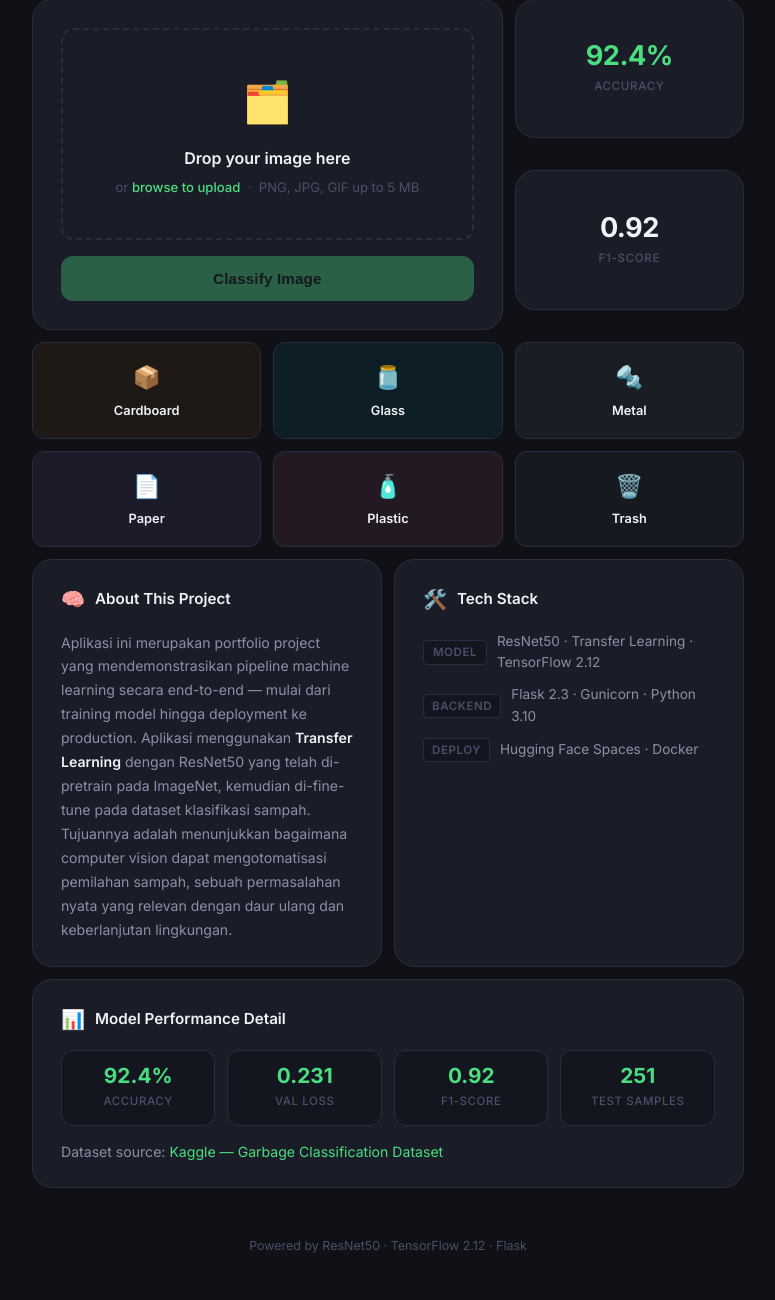
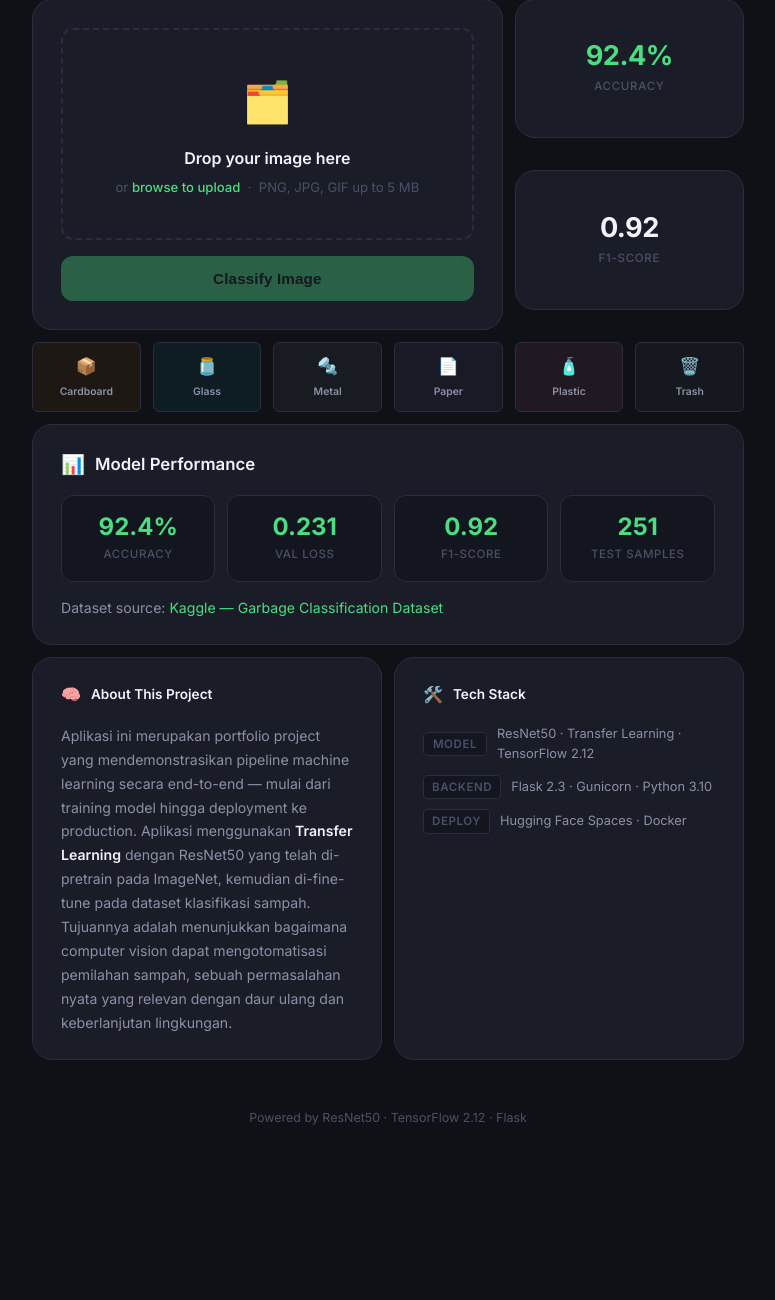
Before and after one commit to pandubashir/garbage-classification, a Flask app: page / in a window 1280 px wide. Shown: the part 232-1532 px from the top of the page, without its empty margins (252-1027 px from the left). After the commit the page ends 1357 px from the top, so only its background shows below. Run offline with Flask 3, Linux system fonts and the light colour scheme.

Commit message:
Redesign bento grid: compact category strip, featured model performance card

```diff
--- a/static/css/style.css
+++ b/static/css/style.css
@@ -580,40 +580,77 @@ body {
   margin-top: 6px;
 }
 
-/* Dataset tiles: 4/12 each, 3 per row */
-.bento-tile {
-  grid-column: span 4;
+/* Dataset strip: compact 1-row tiles, 2/12 each (6 per row) */
+.bento-tile-strip {
+  grid-column: span 2;
   background: var(--bg-card);
   border: 1px solid var(--border);
-  border-radius: var(--radius-md);
-  padding: 16px 12px;
+  border-radius: var(--radius-sm);
+  padding: 10px 6px;
   display: flex;
   flex-direction: column;
   align-items: center;
-  gap: 6px;
+  gap: 4px;
   transition: transform var(--transition), border-color var(--transition);
 }
 
-.bento-tile:hover {
+.bento-tile-strip:hover {
   transform: translateY(-2px);
   border-color: var(--border-focus);
 }
 
-.bento-tile-emoji { font-size: 1.4rem; }
+.bento-tile-strip .bento-tile-emoji { font-size: 1.05rem; }
 
-.bento-tile-label {
-  font-size: 0.8rem;
+.bento-tile-strip .bento-tile-label {
+  font-size: 0.65rem;
   font-weight: 600;
   text-transform: capitalize;
-  color: var(--text-primary);
+  color: var(--text-secondary);
+  white-space: nowrap;
 }
 
-.bento-tile.class-cardboard { background: rgba(217,119,6,0.08); }
-.bento-tile.class-glass     { background: rgba(6,182,212,0.08); }
-.bento-tile.class-metal     { background: rgba(148,163,184,0.08); }
-.bento-tile.class-paper     { background: rgba(167,139,250,0.08); }
-.bento-tile.class-plastic   { background: rgba(244,114,182,0.08); }
-.bento-tile.class-trash     { background: rgba(107,114,128,0.08); }
+.bento-tile-strip.class-cardboard { background: rgba(217,119,6,0.07); }
+.bento-tile-strip.class-glass     { background: rgba(6,182,212,0.07); }
+.bento-tile-strip.class-metal     { background: rgba(148,163,184,0.07); }
+.bento-tile-strip.class-paper     { background: rgba(167,139,250,0.07); }
+.bento-tile-strip.class-plastic   { background: rgba(244,114,182,0.07); }
+.bento-tile-strip.class-trash     { background: rgba(107,114,128,0.07); }
+
+/* Featured card — Model Performance, visually dominant */
+.bento-featured {
+  border: 1px solid rgba(74, 222, 128, 0.25);
+  background: linear-gradient(180deg, rgba(74,222,128,0.04), var(--bg-card) 60%);
+}
+
+.bento-featured .info-card-header h3 {
+  font-size: 1.05rem;
+}
+
+.bento-featured .stat-item {
+  padding: 18px 10px;
+}
+
+.bento-featured .stat-value {
+  font-size: 1.5rem;
+}
+
+/* Secondary cards — About, Tech Stack, smaller and quieter */
+.bento-secondary {
+  padding: 18px 20px;
+}
+
+.bento-secondary .info-card-header h3 {
+  font-size: 0.85rem;
+}
+
+.bento-secondary .info-icon {
+  font-size: 1rem;
+}
+
+.bento-secondary p,
+.bento-secondary .tech-item {
+  font-size: 0.8rem;
+}
 
 /* Half-width info cards: 6/12 each */
 .bento-half {
@@ -637,12 +674,15 @@ body {
   .bento-stat      { padding: 16px 10px; }
   .bento-stat-value { font-size: 1.4rem; }
 
-  .bento-tile      { grid-column: span 3; padding: 14px 10px; }
-  .bento-tile-emoji { font-size: 1.2rem; }
-  .bento-tile-label { font-size: 0.74rem; }
+  .bento-tile-strip { grid-column: span 2; padding: 8px 4px; }
+  .bento-tile-strip .bento-tile-emoji { font-size: 0.95rem; }
+  .bento-tile-strip .bento-tile-label { font-size: 0.58rem; }
 
   .bento-half      { grid-column: span 6; }
   .bento-full      { grid-column: span 6; }
+
+  .bento-featured .stats-grid { grid-template-columns: repeat(2, 1fr); }
+  .bento-featured .stat-value { font-size: 1.25rem; }
 }
 
 @media (max-width: 380px) {
--- a/templates/index.html
+++ b/templates/index.html
@@ -152,65 +152,37 @@
   </div>
   {% endif %}
 
-  <!-- ── Dataset Classes (bento: 6 small tiles) ──────────────────────────────── -->
-  <div class="bento-tile class-cardboard">
+  <!-- ── Dataset Classes (bento: compact strip, 1 row) ───────────────────────── -->
+  <div class="bento-tile-strip class-cardboard">
     <span class="bento-tile-emoji">📦</span>
     <span class="bento-tile-label">cardboard</span>
   </div>
-  <div class="bento-tile class-glass">
+  <div class="bento-tile-strip class-glass">
     <span class="bento-tile-emoji">🫙</span>
     <span class="bento-tile-label">glass</span>
   </div>
-  <div class="bento-tile class-metal">
+  <div class="bento-tile-strip class-metal">
     <span class="bento-tile-emoji">🔩</span>
     <span class="bento-tile-label">metal</span>
   </div>
-  <div class="bento-tile class-paper">
+  <div class="bento-tile-strip class-paper">
     <span class="bento-tile-emoji">📄</span>
     <span class="bento-tile-label">paper</span>
   </div>
-  <div class="bento-tile class-plastic">
+  <div class="bento-tile-strip class-plastic">
     <span class="bento-tile-emoji">🧴</span>
     <span class="bento-tile-label">plastic</span>
   </div>
-  <div class="bento-tile class-trash">
+  <div class="bento-tile-strip class-trash">
     <span class="bento-tile-emoji">🗑️</span>
     <span class="bento-tile-label">trash</span>
   </div>
 
-  <!-- ── About (bento: half width) ─────────────────────────────────────────── -->
-  <div class="card info-card bento-half">
-    <div class="info-card-header">
-      <span class="info-icon">🧠</span>
-      <h3>About This Project</h3>
-    </div>
-    <p>
-      Aplikasi ini merupakan portfolio project yang mendemonstrasikan pipeline machine learning secara end-to-end —
-      mulai dari training model hingga deployment ke production. Aplikasi menggunakan <strong>Transfer Learning</strong>
-      dengan ResNet50 yang telah di-pretrain pada ImageNet, kemudian di-fine-tune pada dataset klasifikasi sampah.
-      Tujuannya adalah menunjukkan bagaimana computer vision dapat mengotomatisasi pemilahan sampah,
-      sebuah permasalahan nyata yang relevan dengan daur ulang dan keberlanjutan lingkungan.
-    </p>
-  </div>
-
-  <!-- ── Tech Stack (bento: half width) ────────────────────────────────────── -->
-  <div class="card info-card bento-half">
-    <div class="info-card-header">
-      <span class="info-icon">🛠️</span>
-      <h3>Tech Stack</h3>
-    </div>
-    <div class="tech-list">
-      <div class="tech-item"><span class="tech-badge">Model</span> ResNet50 · Transfer Learning · TensorFlow 2.12</div>
-      <div class="tech-item"><span class="tech-badge">Backend</span> Flask 2.3 · Gunicorn · Python 3.10</div>
-      <div class="tech-item"><span class="tech-badge">Deploy</span> Hugging Face Spaces · Docker</div>
-    </div>
-  </div>
-
-  <!-- ── Model Stats Detail (bento: full width) ──────────────────────────────── -->
-  <div class="card info-card bento-full">
+  <!-- ── Model Performance (bento: full width, featured) ─────────────────────── -->
+  <div class="card info-card bento-full bento-featured">
     <div class="info-card-header">
       <span class="info-icon">📊</span>
-      <h3>Model Performance Detail</h3>
+      <h3>Model Performance</h3>
     </div>
     <div class="stats-grid">
       <div class="stat-item">
@@ -235,6 +207,34 @@
     </p>
   </div>
 
+  <!-- ── About (bento: half width, secondary) ────────────────────────────────── -->
+  <div class="card info-card bento-half bento-secondary">
+    <div class="info-card-header">
+      <span class="info-icon">🧠</span>
+      <h3>About This Project</h3>
+    </div>
+    <p>
+      Aplikasi ini merupakan portfolio project yang mendemonstrasikan pipeline machine learning secara end-to-end —
+      mulai dari training model hingga deployment ke production. Aplikasi menggunakan <strong>Transfer Learning</strong>
+      dengan ResNet50 yang telah di-pretrain pada ImageNet, kemudian di-fine-tune pada dataset klasifikasi sampah.
+      Tujuannya adalah menunjukkan bagaimana computer vision dapat mengotomatisasi pemilahan sampah,
+      sebuah permasalahan nyata yang relevan dengan daur ulang dan keberlanjutan lingkungan.
+    </p>
+  </div>
+
+  <!-- ── Tech Stack (bento: half width, secondary) ───────────────────────────── -->
+  <div class="card info-card bento-half bento-secondary">
+    <div class="info-card-header">
+      <span class="info-icon">🛠️</span>
+      <h3>Tech Stack</h3>
+    </div>
+    <div class="tech-list">
+      <div class="tech-item"><span class="tech-badge">Model</span> ResNet50 · Transfer Learning · TensorFlow 2.12</div>
+      <div class="tech-item"><span class="tech-badge">Backend</span> Flask 2.3 · Gunicorn · Python 3.10</div>
+      <div class="tech-item"><span class="tech-badge">Deploy</span> Hugging Face Spaces · Docker</div>
+    </div>
+  </div>
+
   </div><!-- /.bento-grid -->
 
   <!-- ── Footer ─────────────────────────────────────────────────────────────── -->
```
